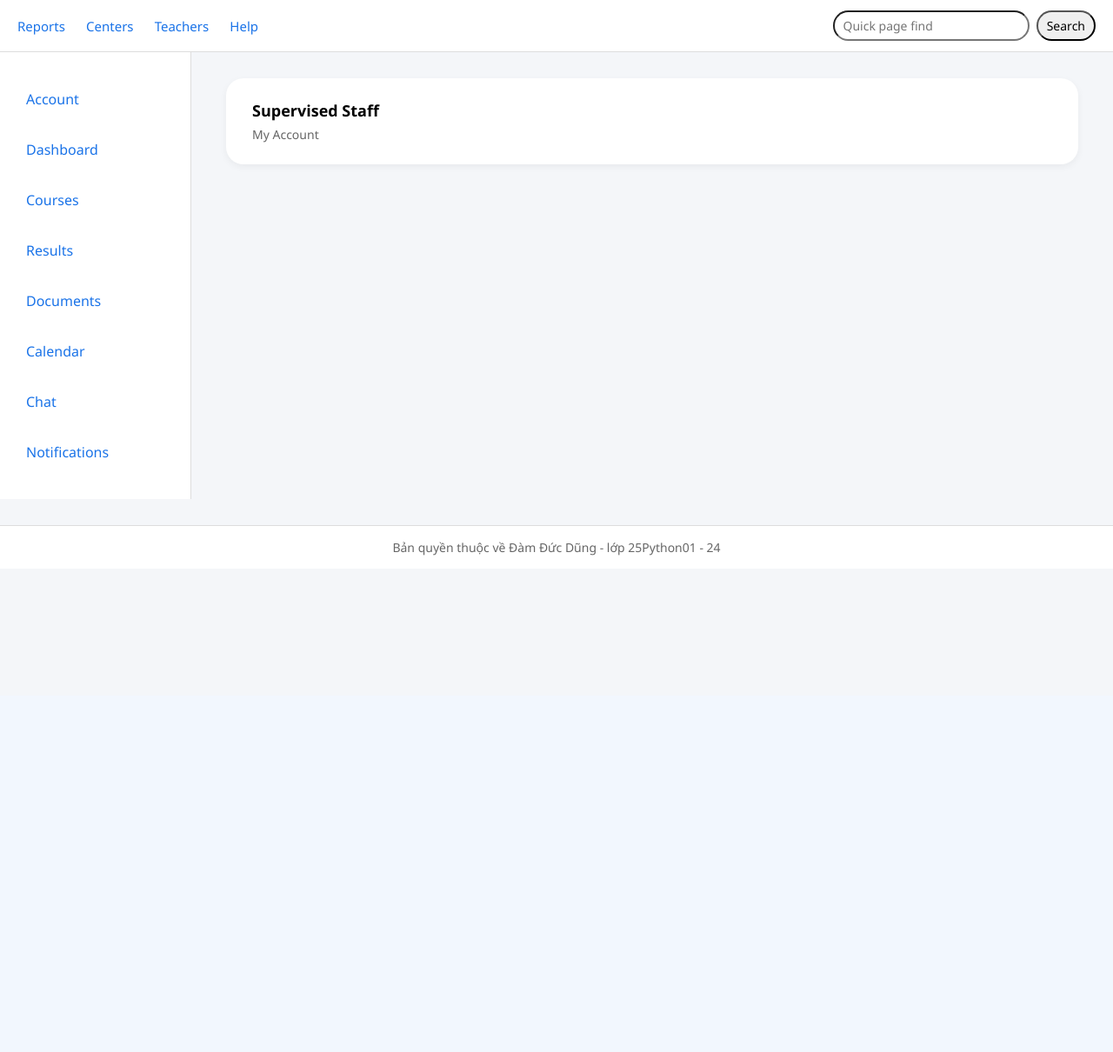
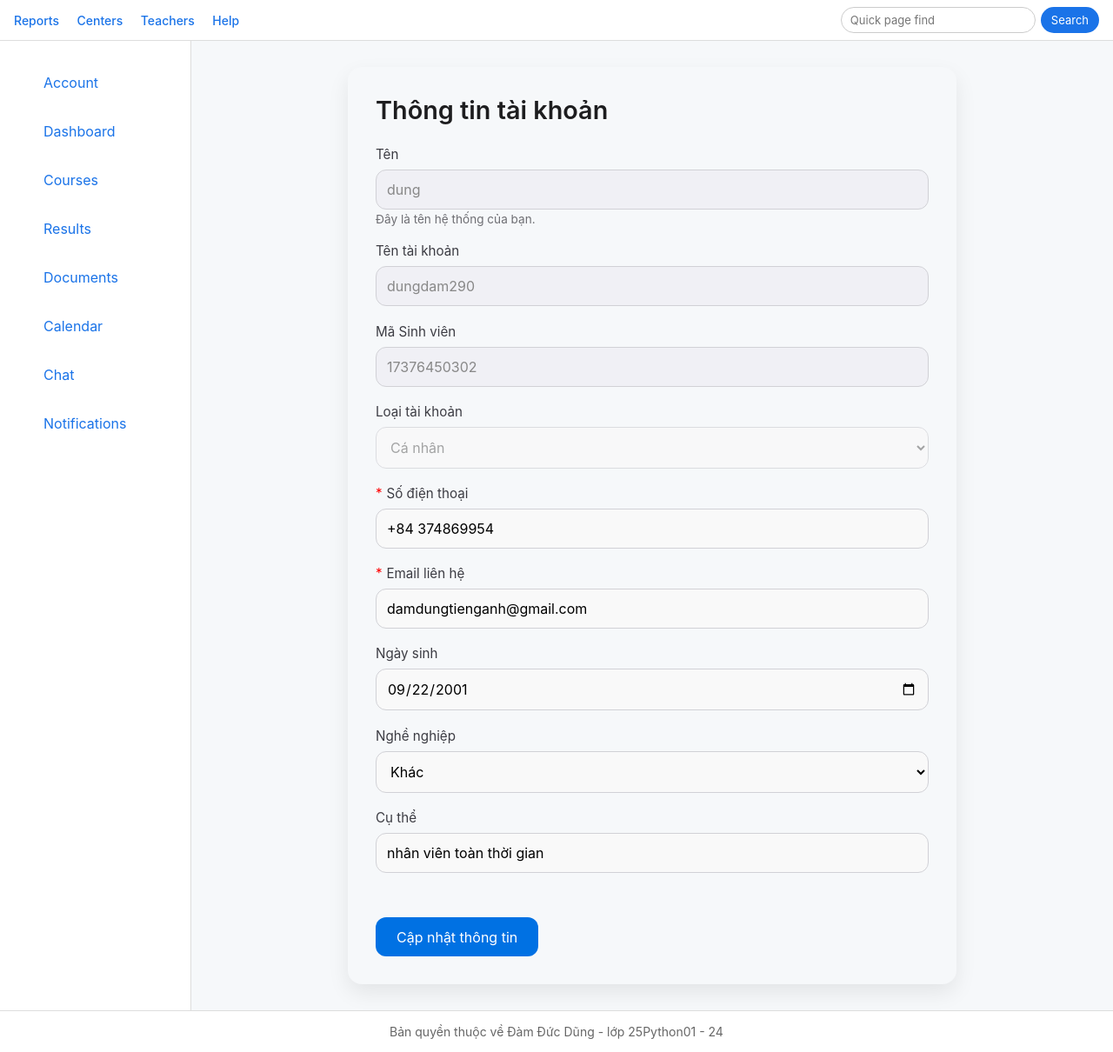
Before and after one commit to damdung-dev/Personalized-Education-System, a Django app: template home/templates/home/account.html in a window 1280 px wide. Shown: the whole page at 87% size. Before the commit the page ends 654 px from the top, so only its background shows below. Run offline with Django 5.2, Linux system fonts and the light colour scheme; the template is opened without the code that fills it, so the values that code supplies are empty.

Commit message:
education_system version2

```diff
--- a/home/templates/base.html
+++ b/home/templates/base.html
@@ -9,12 +9,22 @@
       box-sizing: border-box;
       margin: 0;
       padding: 0;
-      font-family: "Segoe UI", sans-serif;
+      font-family: -apple-system, BlinkMacSystemFont, "Segoe UI", Roboto, Helvetica, Arial, sans-serif;
+    }
+
+    html, body {
+      height: 100%;
     }
 
     body {
-      height:100%;
-      background: #f4f6f9;
+      display: flex;
+      flex-direction: column;
+      background-color: #f6f8fa;
+    }
+
+    .layout {
+      flex: 1;
+      display: flex;
     }
 
     /* Top Bar */
@@ -23,45 +33,55 @@
       justify-content: space-between;
       align-items: center;
       background: white;
-      padding: 12px 20px;
+      padding: 8px 16px;
       border-bottom: 1px solid #ddd;
+      height: 56px;
     }
 
     .nav-links a {
-      margin-right: 20px;
+      margin-right: 16px;
       color: #1a73e8;
-      font-size: 15px;
+      font-size: 14px;
       text-decoration: none;
       font-weight: 500;
+      line-height: 1;
+    }
+
+    .search-box {
+      display: flex;
+      align-items: center;
     }
 
     .search-box input {
-      border-radius:20px;
-      padding: 6px 10px;
-      font-size: 14px;
+      border-radius: 20px;
+      padding: 5px 10px;
+      font-size: 13px;
+      border: 1px solid #ccc;
+      height: 30px;
     }
 
     .search-box button {
-      border-radius:20px;
-      padding: 6px 10px;
-      margin-left: 4px;
-      font-size: 14px;
+      border-radius: 20px;
+      padding: 5px 12px;
+      margin-left: 6px;
+      font-size: 13px;
+      height: 30px;
+      background-color: #1a73e8;
+      color: white;
+      border: none;
+      cursor: pointer;
     }
 
-    /* Layout */
-    .layout {
-      flex: 1;
-      display: flex;
-      min-height: 0;
+    .search-box button:hover {
+      background-color: #155ab6;
     }
 
     /* Sidebar */
     .sidebar {
       width: 220px;
       background: #ffffff;
-      padding: 25px 0px;
+      padding: 20px;
       border-right: 1px solid #ddd;
-      height: 100%;
       display: flex;
       flex-direction: column;
     }
@@ -86,8 +106,6 @@
     .sidebar li:hover {
       background-color: #f0f1f4;
     }
-
-
 
     /* Main Content */
     .main-content {
@@ -158,7 +176,6 @@
       background-color: #ffffff;
       border-top: 1px solid #ddd;
       padding: 15px 30px;
-      margin-top: 30px;
       font-size: 14px;
       color: #666;
     }
@@ -177,7 +194,6 @@
     .footer-links a:hover {
       text-decoration: underline;
     }
-
   </style>
 </head>
 <body>
@@ -214,10 +230,13 @@
       {% endblock %}
     </main>
   </div>
+
+  <footer class="footer">
+    <center>
+      <div class="footer-content">
+        <p>Bản quyền thuộc về Đàm Đức Dũng - lớp 25Python01 - 24</p>
+      </div>
+    </center>
+  </footer>
 </body>
-  <footer class="footer">
-    <center><div class="footer-content">
-      <p>Bản quyền thuộc về Đàm Đức Dũng - lớp 25Python01 - 24</p>
-    </div></center>
-  </footer>
 </html>
--- a/home/templates/home/account.html
+++ b/home/templates/home/account.html
@@ -1,12 +1,141 @@
-<!-- templates/home.html -->
 {% extends 'base.html' %}
-
-{% block title %}Account{% endblock %}
+{% block title %}Tài khoản{% endblock %}
 
 {% block content %}
-  <section class="card">
-    <h2>Supervised Staff</h2>
-    <p class="sub">My Account</p>
-  </section>
+<style>
+  .profile-container {
+    max-width: 700px;
+    background: white;
+    border-radius: 16px;
+    box-shadow: 0 10px 25px rgba(0, 0, 0, 0.08);
+    padding: 32px;
+    font-family: -apple-system, BlinkMacSystemFont, "Segoe UI", Roboto, Helvetica, Arial, sans-serif;
+    background-color: #f6f8fa;
+    margin: 0px auto 0 auto; /* Thêm margin-top: 32px để tránh bị dính topbar */
+  }
 
+
+  .profile-container h2 {
+    font-size: 28.8px;
+    font-weight: 600;
+    margin-bottom: 24px;
+    color: #1d1d1f;
+  }
+
+  .profile-container .form-group {
+    margin-bottom: 19.2px;
+  }
+
+  .profile-container label {
+    display: block;
+    margin-bottom: 8px;
+    font-size: 15.2px;
+    color: #3c3c43;
+  }
+
+  .profile-container input[type="text"],
+  .profile-container input[type="email"],
+  .profile-container input[type="date"],
+  .profile-container select {
+    width: 100%;
+    padding: 12px;
+    border: 1px solid #d1d1d6;
+    border-radius: 12px;
+    font-size: 16px;
+    background-color: #f9f9f9;
+  }
+
+  .profile-container input:disabled {
+    background-color: #f0f0f5;
+    color: #888;
+  }
+
+  .profile-container .sub-note {
+    font-size: 13.6px;
+    color: #6e6e73;
+    margin-top: 3.2px;
+  }
+
+  .profile-container .required {
+    color: red;
+    margin-right: 4.8px;
+  }
+
+  .profile-container .submit-btn {
+    margin-top: 32px;
+    background-color: #0071e3;
+    color: #fff;
+    padding: 12.8px 24px;
+    font-size: 16px;
+    border: none;
+    border-radius: 12px;
+    cursor: pointer;
+  }
+
+  .profile-container .submit-btn:hover {
+    background-color: #005bb5;
+  }
+</style>
+
+<div class="profile-container">
+  <h2>Thông tin tài khoản</h2>
+
+  <form method="post">
+    {% csrf_token %}
+
+    <div class="form-group">
+      <label for="name">Tên</label>
+      <input type="text" id="name" value="dung" disabled>
+      <div class="sub-note">Đây là tên hệ thống của bạn.</div>
+    </div>
+
+    <div class="form-group">
+      <label for="username">Tên tài khoản</label>
+      <input type="text" id="username" value="dungdam290" disabled>
+    </div>
+
+    <div class="form-group">
+      <label for="student_id">Mã Sinh viên</label>
+      <input type="text" id="student_id" value="17376450302" disabled>
+    </div>
+
+    <div class="form-group">
+      <label for="account_type">Loại tài khoản</label>
+      <select id="account_type" disabled>
+        <option selected>Cá nhân</option>
+      </select>
+    </div>
+
+    <div class="form-group">
+      <label for="phone"><span class="required">*</span>Số điện thoại</label>
+      <input type="text" id="phone" value="+84 374869954">
+    </div>
+
+    <div class="form-group">
+      <label for="email"><span class="required">*</span>Email liên hệ</label>
+      <input type="email" id="email" value="damdungtienganh@gmail.com">
+    </div>
+
+    <div class="form-group">
+      <label for="dob">Ngày sinh</label>
+      <input type="date" id="dob" value="2001-09-22">
+    </div>
+
+    <div class="form-group">
+      <label for="career">Nghề nghiệp</label>
+      <select id="career">
+        <option>Sinh viên</option>
+        <option>Giáo viên</option>
+        <option selected>Khác</option>
+      </select>
+    </div>
+
+    <div class="form-group">
+      <label for="other">Cụ thể</label>
+      <input type="text" id="other" value="nhân viên toàn thời gian">
+    </div>
+
+    <button type="submit" class="submit-btn">Cập nhật thông tin</button>
+  </form>
+</div>
 {% endblock %}
```
